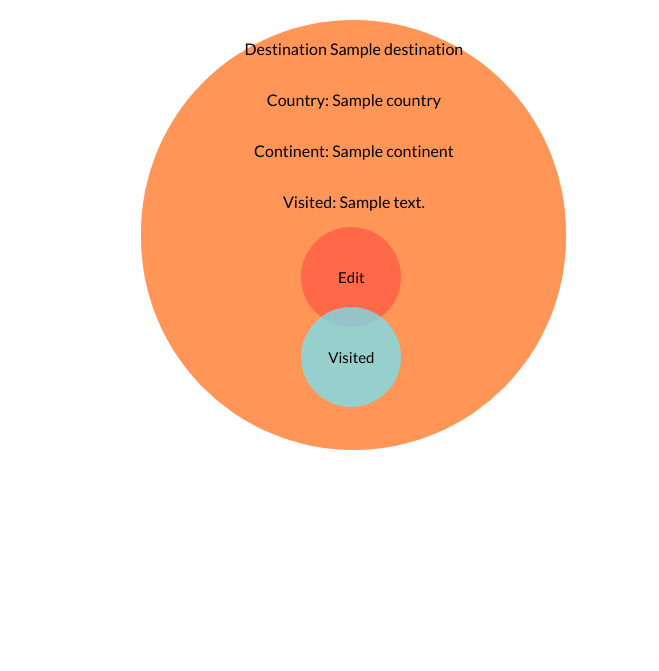
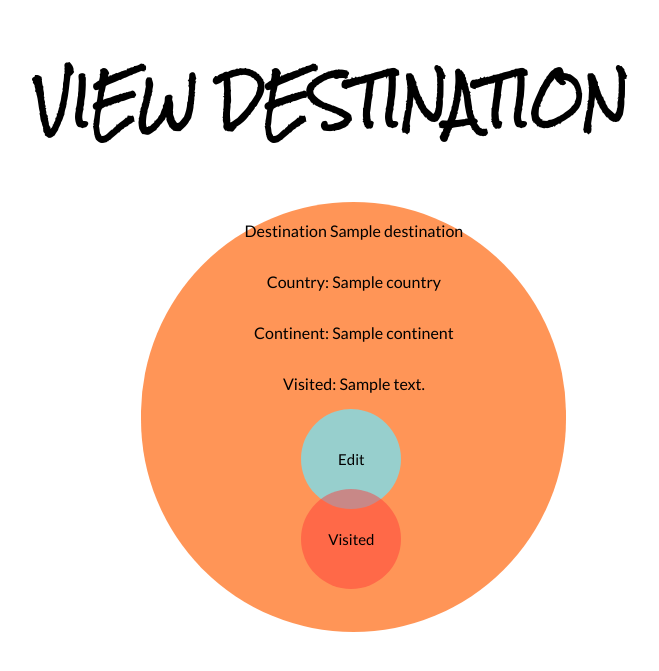
Before and after one commit to spencerT101/Bucket_List_Project_1, a Flask app: page /destinations/1 in a window 1280 px wide. Shown: the part 99-770 px from the top of the page, without its empty margins (309-968 px from the left). Run offline with Flask 2, Linux system fonts and the light colour scheme; a database or web service that is not in the repository returns one stand-in record (values such as "Sample title"); some libraries are stand-ins or nearby versions.

Commit message:
added title to view destination

```diff
--- a/project_start_code/static/style.css
+++ b/project_start_code/static/style.css
@@ -135,6 +135,13 @@ body{
 
 /* CSS styling for destinations/showdestination  */
 
+.view-title {
+    font-family:'Rock Salt', cursive, sans-serif ;
+    text-align : center;
+    font-size: 50px;
+    padding:0px;
+}
+
 .show_destination {
     display:flex;
     flex-direction:column;
@@ -159,7 +166,7 @@ body{
     height:100px;
     border-radius: 100px;
     border:none;
-    background-color:rgba(255, 56, 56, 0.47)
+    background-color: rgba(107, 233, 255, 0.7);
 
 
 
@@ -179,8 +186,10 @@ body{
     height:100px;
     border-radius: 100px;
     border:none;
-    background-color: rgba(107, 233, 255, 0.7);
+    background-color:rgba(255, 56, 56, 0.47)
 }
+
+
 .edit_visited_button a{
     text-decoration: none;
     color: black;
--- a/project_start_code/templates/destinations/edit_destination.html
+++ b/project_start_code/templates/destinations/edit_destination.html
@@ -12,7 +12,7 @@
 
         {% endfor %}
     </select>
-</div>
+<!-- </div>
         <div>
     <label for = "visited"> Visited: </label>
     <select id = "visited" name = "visited">
@@ -24,7 +24,7 @@
 False </option>
 
 </select>
-</div>
+</div> -->
 
 <button type = "submit">Update</button>
 </form>
--- a/project_start_code/templates/destinations/show_destination.html
+++ b/project_start_code/templates/destinations/show_destination.html
@@ -1,5 +1,6 @@
 {%extends "base.html"%}
 {% block content %}
+<h2 class = "view-title"> VIEW DESTINATION</h2>
 <div class =  "show_destination">
     <p>Destination {{bucket_list.destination.city_name}}</p>
     <p>Country: {{bucket_list.destination.country.name}} </p>
```
